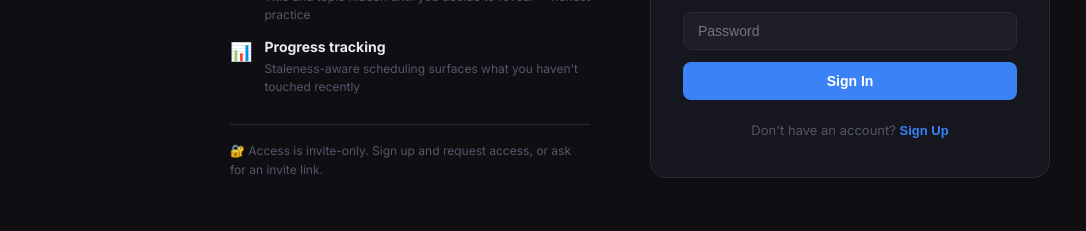
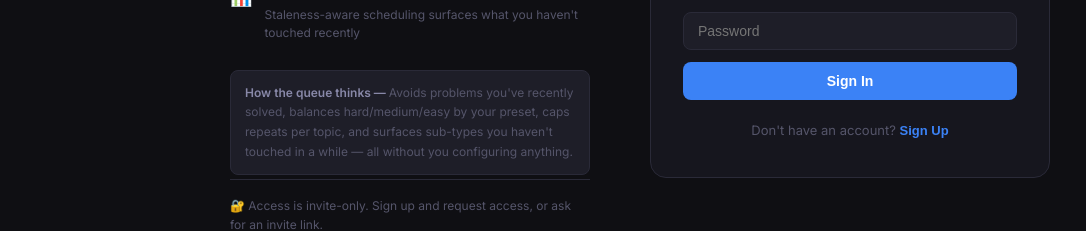
Before and after one commit to atul9081/dsa-tracker, a Next.js app: page /login in a window 1280 px wide. Shown: the part 524-755 px from the top of the page, without its empty margins (0-1086 px from the left). Built offline with nearby package versions, Linux system fonts and the light colour scheme; no server answers.

Commit message:
feat: add queue algo callout block to landing section of login page

```diff
--- a/app/login/page.tsx
+++ b/app/login/page.tsx
@@ -133,6 +133,21 @@ export default function LoginPage() {
             </div>
           ))}
         </div>
+
+        {/* Queue algo callout */}
+        <div style={{
+          background: 'var(--bg-elevated)',
+          border: '1px solid var(--border)',
+          borderRadius: '8px',
+          padding: '12px 14px',
+          marginBottom: '4px',
+        }}>
+          <p style={{ fontSize: '12px', color: 'var(--text-muted)', margin: 0, lineHeight: 1.65 }}>
+            <span style={{ color: 'var(--text-secondary)', fontWeight: 600 }}>How the queue thinks — </span>
+            Avoids problems you've recently solved, balances hard/medium/easy by your preset, caps repeats per topic, and surfaces sub-types you haven't touched in a while — all without you configuring anything.
+          </p>
+        </div>
+
         <p style={{ fontSize: '12px', color: 'var(--text-muted)', borderTop: '1px solid var(--border)', paddingTop: '16px' }}>
           🔐 Access is invite-only. Sign up and request access, or ask for an invite link.
         </p>
```
